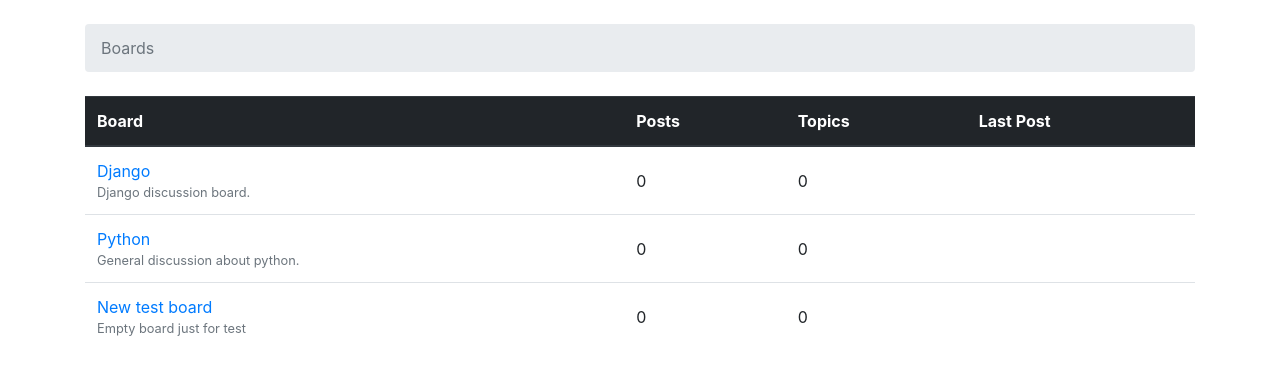
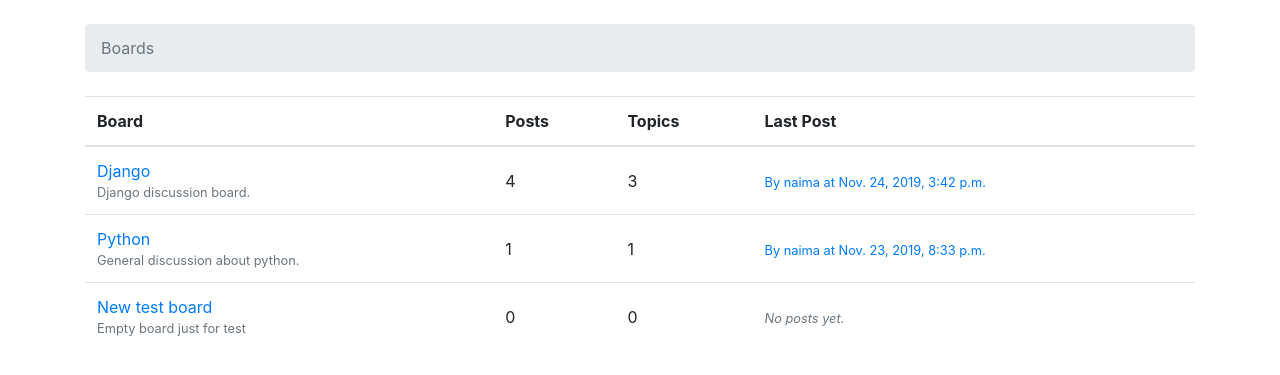
Before and after one commit to HossamCj/CjBoards, a Django app: page / in a window 1280 px wide. Shown: the part 56-431 px from the top of the page. Run offline with Django 3.2, Linux system fonts and the light colour scheme; data comes from the database, SQL or seed files in the repository; both versions use the stored data as it was after the commit; some libraries are stand-ins or nearby versions; some web fonts are replaced.

Commit message:
added views, replies counter and edited some views&templates

```diff
--- a/boards/models.py
+++ b/boards/models.py
@@ -1,7 +1,9 @@
 from django.contrib.auth.models import User
 from django.db import models
 
-# Create your models here.
+from django.utils.text import Truncator
+
+
 class Board(models.Model):
     name = models.CharField(max_length=30, unique=True)
     description = models.CharField(max_length=100)
@@ -9,11 +11,19 @@ class Board(models.Model):
     def __str__(self):
         return self.name
 
+    def get_posts_count(self):
+        return Post.objects.filter(topic__board=self).count()
+
+    def get_last_post(self):
+        return Post.objects.filter(topic__board=self).order_by('-created_at').first()
+
+
 class Topic(models.Model):
     subject = models.CharField(max_length=255)
     last_updated = models.DateTimeField(auto_now_add=True)
     board = models.ForeignKey(Board, related_name='topics', on_delete=models.CASCADE)
     starter = models.ForeignKey(User, related_name='topics', on_delete=models.CASCADE)
+    views = models.PositiveIntegerField(default=0)
 
     def __str__(self):
         return self.subject
@@ -26,3 +36,7 @@ class Post(models.Model):
     updated_at = models.DateTimeField(null=True)
     created_by = models.ForeignKey(User, related_name='posts', on_delete=models.CASCADE)
     updated_by = models.ForeignKey(User, null=True, related_name='+', on_delete=models.CASCADE)
+
+    def __str__(self):
+        truncated_message = Truncator(self.message)
+        return truncated_message.chars(30)
--- a/boards/views.py
+++ b/boards/views.py
@@ -1,5 +1,5 @@
-
 from django.contrib.auth.decorators import login_required
+from django.db.models import Count
 from django.shortcuts import get_object_or_404, redirect, render
 
 from .forms import NewTopicForm, PostForm
@@ -12,7 +12,8 @@ def home(request):
 
 def board_topics(request, pk):
     board = get_object_or_404(Board, pk=pk)
-    return render(request, 'topics.html', {'board': board})
+    topics = board.topics.order_by('-last_updated').annotate(replies=Count('posts') - 1)
+    return render(request, 'topics.html', {'board': board, 'topics': topics})
 
 @login_required
 def new_topic(request, pk):
@@ -36,6 +37,8 @@ def new_topic(request, pk):
 
 def topic_posts(request, pk, topic_pk):
     topic = get_object_or_404(Topic, board__pk=pk, pk=topic_pk)
+    topic.views += 1
+    topic.save()
     return render(request, 'topic_posts.html', {'topic': topic})
 
 @login_required
--- a/templates/home.html
+++ b/templates/home.html
@@ -1,6 +1,4 @@
 {% extends 'base.html' %}
-
-{% block title %}Boards{% endblock %}
 
 {% block breadcrumb %}
   <li class="breadcrumb-item active">Boards</li>
@@ -8,7 +6,7 @@
 
 {% block content %}
   <table class="table">
-    <thead class="thead-dark">
+    <thead class="thead-inverse">
       <tr>
         <th>Board</th>
         <th>Posts</th>
@@ -23,9 +21,27 @@
             <a href="{% url 'board_topics' board.pk %}">{{ board.name }}</a>
             <small class="text-muted d-block">{{ board.description }}</small>
           </td>
-          <td class="align-middle">0</td>
-          <td class="align-middle">0</td>
-          <td></td>
+          <td class="align-middle">
+            {{ board.get_posts_count }}
+          </td>
+          <td class="align-middle">
+            {{ board.topics.count }}
+          </td>
+          <td class="align-middle">
+            {% with post=board.get_last_post %}
+              {% if post %}
+                <small>
+                  <a href="{% url 'topic_posts' board.pk post.topic.pk %}">
+                   By {{ post.created_by.username }} at {{ post.created_at }}
+                  </a>
+                </small>
+              {% else %}
+                <small class="text-muted">
+                  <em>No posts yet.</em>
+                </small>
+              {% endif %}
+            {% endwith %}
+          </td>
         </tr>
       {% endfor %}
     </tbody>
```
Also changed, not shown: templates/topics.html (+4 -4 lines), boards/migrations/0002_topic_view.py (added), boards/migrations/0003_auto_20191125_0253.py (added), db.sqlite3.
